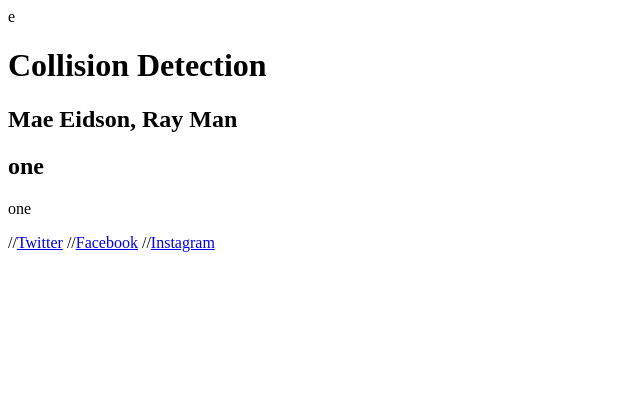
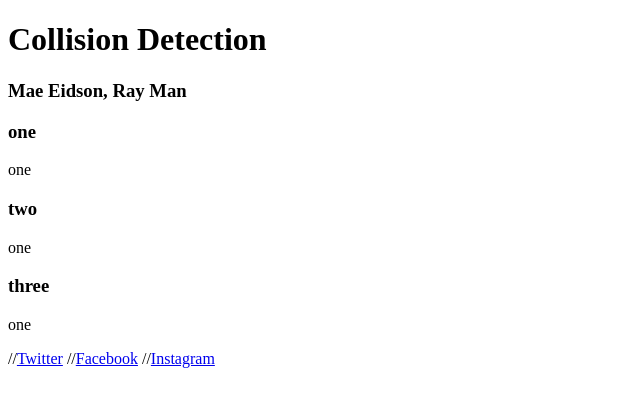
Before and after one commit to alouvr/418proj, a plain HTML site: page index.html in a window 1280 px wide. Shown: the whole page, without its empty margins (0-640 px from the left). Drawn offline with Linux system fonts and the light colour scheme.

Commit message:
Update index.html

```diff
--- a/index.html
+++ b/index.html
@@ -1,4 +1,4 @@
-e<!DOCTYPE html>
+<!DOCTYPE html>
 <html>
    <head>
       <title>Collision Detection</title>
@@ -6,11 +6,15 @@ e<!DOCTYPE html>
    <body>
       <header>
          <h1>Collision Detection</h1>
-         <h2>Mae Eidson, Ray Man</h2>
+         <h3>Mae Eidson, Ray Man</h3>
       </header>
       <main>
          <div class=”row">
-            <h2>one</h2>
+            <h3>one</h3>
+            <p>one</p>
+            <h3>two</h3>
+            <p>one</p>
+            <h3>three</h3>
             <p>one</p>
          </div>
       </main>
```
